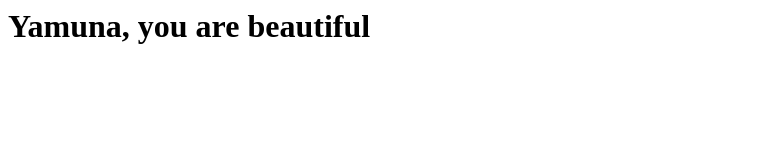
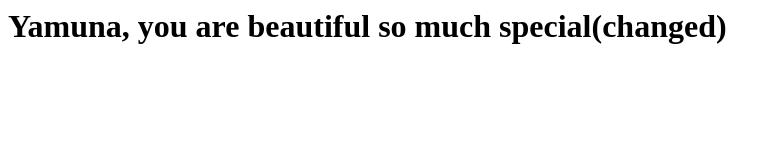
Before and after one commit to Yamuna23071A6730/Dummy, a plain HTML site: page index.html in a window 1280 px wide. Shown: the whole page, without its empty margins (0-778 px from the left). Drawn offline with Linux system fonts and the light colour scheme.

Commit message:
change from change

```diff
--- a/index.html
+++ b/index.html
@@ -3,5 +3,5 @@
 </head>
 
 <body>
-	<h1> Yamuna, you are beautiful </h1>
+	<h1> Yamuna, you are beautiful so much special(changed)</h1>
 </body>
```
